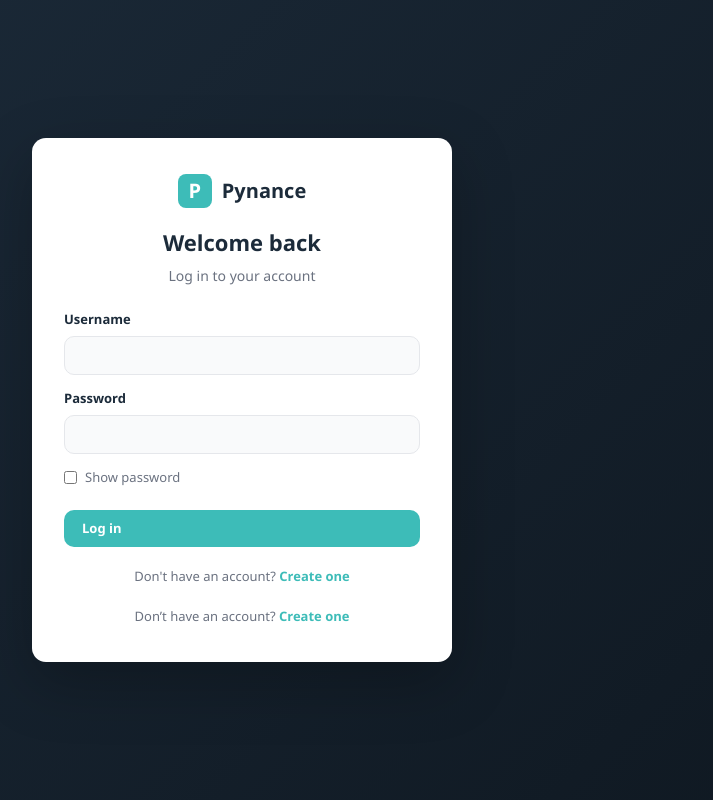
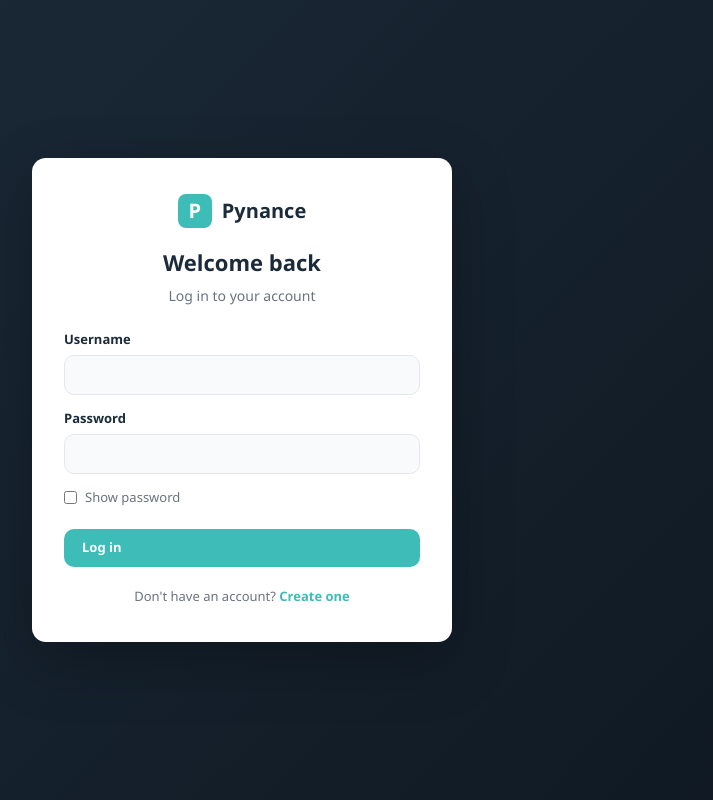
Before and after one commit to tiloschankarki/Pynance, a Django app: page /accounts/login/ in a window 1280 px wide. Shown: the whole page, without its empty margins (398-1111 px from the left). Run offline with Django 5.2, Linux system fonts and the light colour scheme.

Commit message:
login bug fix

```diff
--- a/apps/accounts/templates/accounts/login.html
+++ b/apps/accounts/templates/accounts/login.html
@@ -44,10 +44,6 @@
             Don't have an account? <a href="{% url 'accounts:register' %}">Create one</a>
         </div>
 
-        <div class="auth-footer">
-            Don’t have an account?
-            <a href="{% url 'accounts:register' %}">Create one</a>
-        </div>
     </div>
 </div>
 {% endblock %}
```
